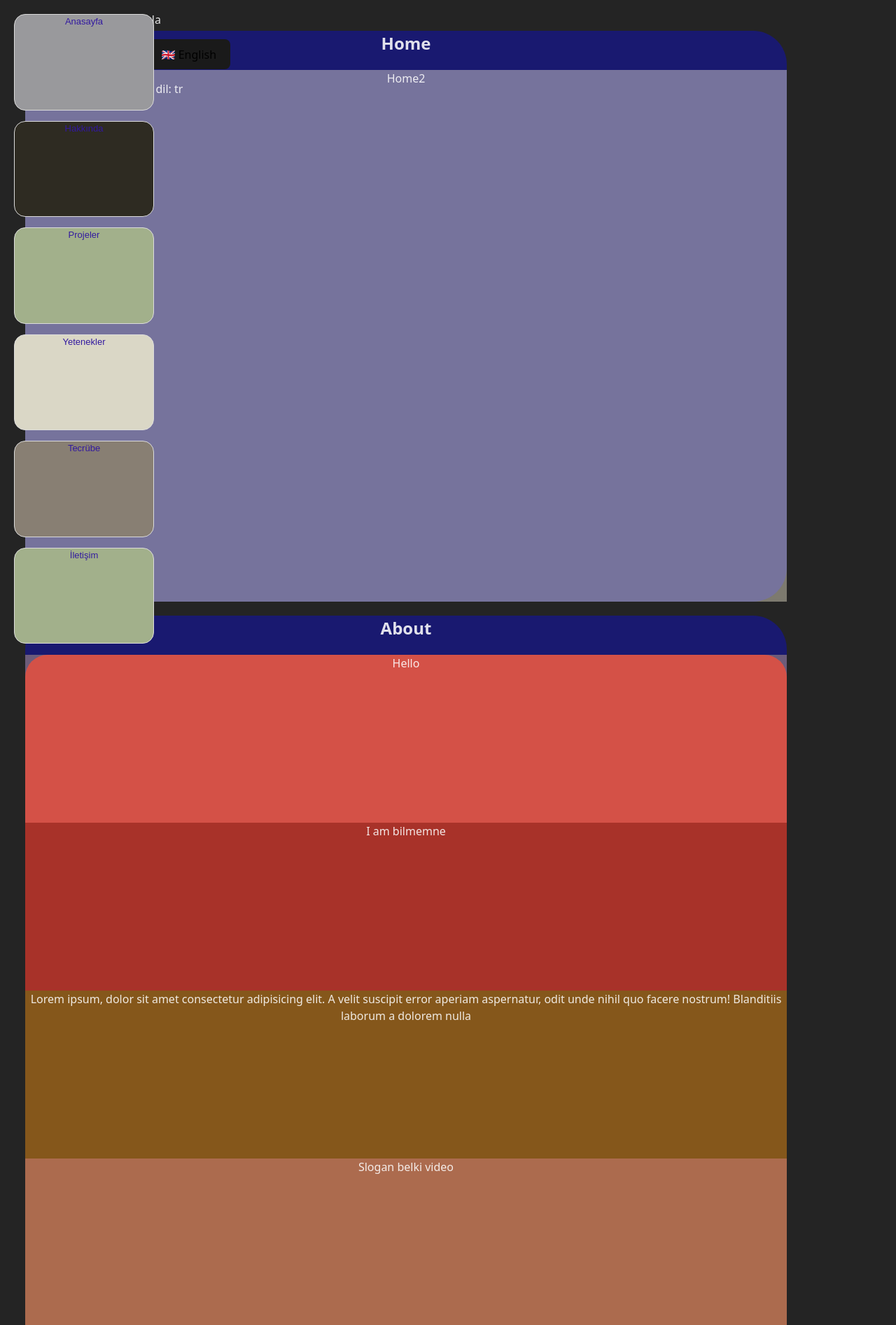
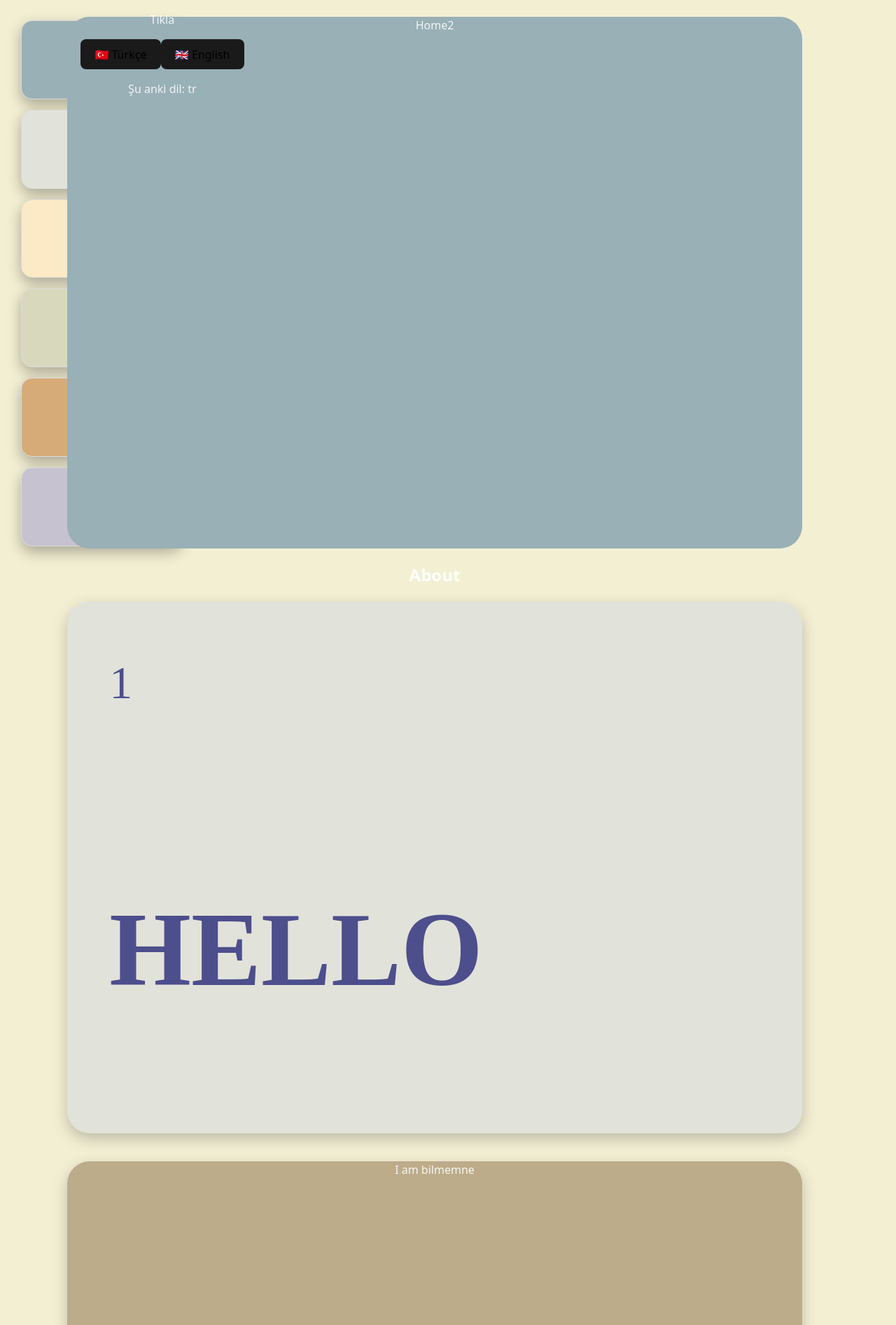
Before and after one commit to efnangenc/portfolio, a React (Vite) app in the folder my-portfolio/: page / in a window 1280 px wide. Shown: the top 1894 px of the page at 70% size. Built offline with nearby package versions, Linux system fonts and the light colour scheme.

Commit message:
noluyo şu an yaa..

```diff
--- a/my-portfolio/src/components/Content.jsx
+++ b/my-portfolio/src/components/Content.jsx
@@ -2,7 +2,7 @@ import { useEffect, useRef } from "react";
 import menuItems from "../data/menuItems.js";
 import "../styles/Content.scss";
 
-function Content({setIsVisible}) {
+function Content({ setIsVisible }) {
   const itemRefs = useRef([]); // tüm section’ları saklayacağız
 
   useEffect(() => {
@@ -11,7 +11,7 @@ function Content({setIsVisible}) {
         entries.forEach((entry) => {
           if (entry.isIntersecting) {
             console.log(entry.target);
-            setIsVisible(entry.target.id);
+            setIsVisible(entry.target.id); // çalışır - parent component'e hangi section'ın aktif olduğu bildirilir
           }
         });
       },
@@ -21,11 +21,23 @@ function Content({setIsVisible}) {
     );
 
     itemRefs.current.forEach((el) => {
-      if (el) observer.observe(el);
+      if (el) observer.observe(el); //izlediklerimi observer değişkenine ekle
     });
 
-    return () => observer.disconnect();
+    return () => observer.disconnect(); // çalışır - parent component'e hangi section'ın aktif olduğu bildirilir
   }, [setIsVisible]);
+
+  // ✅ Doğru - callback ref kullan
+  const setRef = (id) => (el) => {
+    if (el) {
+      const index = itemRefs.current.findIndex((item) => item?.id === id);
+      if (index === -1) {
+        itemRefs.current.push(el);
+      } else {
+        itemRefs.current[index] = el;
+      }
+    }
+  };
 
   return (
     <div className="content">
@@ -35,7 +47,8 @@ function Content({setIsVisible}) {
           <div
             key={item.id}
             id={item.id}
-            ref={(el) => (itemRefs.current[index] = el)}
+            // ref={(el) => (itemRefs.current[index] = el)}
+            ref={setRef(item.id)}
             className="content__item"
           >
             <h2>{item.label}</h2>
--- a/my-portfolio/src/data/menuItems.js
+++ b/my-portfolio/src/data/menuItems.js
@@ -8,38 +8,50 @@ import ContactPage from "../pages/Contact.jsx";
 const menuItems = [
   {
     id: "home",
-    label: "Home",
-    color: "#99999C",
+    no: "01",
+    // label: "Home",
+    // color: "#99999C",
+    color: "#98B0B6",
     Component: HomePage,
   },
   {
     id: "about",
+    no: "02",
     label: "About",
-    color: "#2E2B22",
+    // color: "#2E2B22",
+    color: "#E1E3DA",
     Component: AboutPage,
   },
   {
     id: "work",
+    no: "03",
     label: "Work",
-    color: "#A2B08B",
+    // color: "#A2B08B",
+    color: "#FCE9C5",
     Component: WorkPage,
   },
   {
     id: "talent",
+    no: "04",
     label: "Talent",
-    color: "#DAD7C6",
+    // color: "#DAD7C6",
+    color: "#D8D9BC",
     Component: TalentPage,
   },
   {
     id: "career",
+    no: "05",
     label: "Career",
-    color: "#887F73",
+    // color: "#887F73",
+    color: "#D7AB77",
     Component: CareerPage,
   },
   {
     id: "contact",
+    no: "06",
     label: "Contact",
-    color: "#A2B08B",
+    // color: "#A2B08B",
+    color: "#C7C2D0",
     Component: ContactPage,
   },
 ];
--- a/my-portfolio/src/index.css
+++ b/my-portfolio/src/index.css
@@ -6,7 +6,7 @@
 
   color-scheme: light dark;
   color: rgba(255, 255, 255, 0.87);
-  background-color: #242424;
+  background-color: #F3EFD3;
 
   font-synthesis: none;
   text-rendering: optimizeLegibility;
--- a/my-portfolio/src/pages/About.jsx
+++ b/my-portfolio/src/pages/About.jsx
@@ -2,9 +2,14 @@ import "../styles/About.scss";
 
 function About() {
   return (
+    <div className="container">
+      <div className="about-hello">
+        <p className="number">1</p>
+        <p className="text">HELLO</p>
+      </div>
       <div className="about">
-      <div className="about-hello">Hello</div>
         <div className="about-banner">I am bilmemne</div>
+        <h1>deneme</h1>
         <div className="about-text">
           Lorem ipsum, dolor sit amet consectetur adipisicing elit. A velit
           suscipit error aperiam aspernatur, odit unde nihil quo facere nostrum!
@@ -20,6 +25,7 @@ function About() {
           <div className="sims">burası video</div>
         </div>
       </div>
+    </div>
   );
 }
 
--- a/my-portfolio/src/styles/About.scss
+++ b/my-portfolio/src/styles/About.scss
@@ -1,37 +1,68 @@
-.about {
-  // height: 700px;
-  border-radius: 2rem;
-  background-color: rgba(255, 0, 0, 0.781);
-  z-index: 3;
+.container {
+  // background-color: red;
 
   .about-hello {
-    // width: 700px;
-    height: 240px;
-    background-color: rgba(222, 184, 135, 0.425);
+    color: rgba(25, 25, 112, 0.74);
+    // font-size: 80px;
+    font-family: cursive; /* veya istediğin font */
+    height: 95vh;
+    border-radius: 2rem;
+    background-color: #e1e3da;
+    box-shadow: 0 8px 20px rgba(71, 69, 69, 0.3);
+    margin-bottom: 40px;
+    display: flex;
+    flex-direction: column;
+    justify-content: space-between;
+    align-items: flex-start;
+    padding-left: 60px;
+    .number {
+      font-size: 66px;
     }
+    .text {
+      font-size: 150px;
+      font-weight: 800;
+    }
+  }
+  .about {
+    // border-radius: 2rem;
+    z-index: 3;
+    gap: 10px;
+    display: flex;
+    flex-direction: column; /* alt alta dizilsin */
+    gap: 20px;
+    border-radius: 2rem;
+    z-index: 3;
     .about-banner {
-    height: 240px;
       background-color: rgba(128, 98, 59, 0.479);
     }
     .about-text {
-    height: 240px;
       background-color: rgb(133, 87, 27);
     }
     .about-video {
-    height: 240px;
+      height: 12vh;
       background-color: rgba(135, 222, 139, 0.466);
     }
     .card-sims {
       display: flex;
-    height: 640px;
       background-color: rgba(196, 124, 30, 0.527);
       .about-card {
         width: 54vw;
+        border-radius: 2rem;
         background-color: rgba(77, 45, 4, 0.411);
       }
       .sims {
+        border-radius: 2rem;
         width: 31vw;
         background-color: rgba(222, 184, 135, 0.425);
       }
     }
   }
+
+  .about {
+    > * {
+      border-radius: 2rem;
+      height: 95vh;
+      box-shadow: 0 8px 20px rgba(71, 70, 70, 0.3);
+    }
+  }
+}
--- a/my-portfolio/src/styles/Content.scss
+++ b/my-portfolio/src/styles/Content.scss
@@ -1,14 +1,14 @@
 .content {
-  // max-width: 1280px;
-  // margin: 0 auto;
-  // padding: 2rem;
-  // text-align: center;
+  // background-color: red;
+  position: relative;
+  top:-20px;
   .content__item {
-    position: relative;
-    background-color: midnightblue;
-    width: 85vw;
+    position: relative;   //İçindeki bir child position: absolute; ise ve bu parent’a göre konumlanacak
+    // background-color: rgba(25, 25, 112, 0.219);
+    width: 82vw;
     // height: 95vh;
-    left: -60px;
+    left: -19px;
     border-radius: 3rem;
+
   }
 }
--- a/my-portfolio/src/styles/Home.scss
+++ b/my-portfolio/src/styles/Home.scss
@@ -1,5 +1,6 @@
 .home{
-     background-color: rgba(255, 248, 220, 0.404);
+     background-color: #98B0B6;
+     border-radius: 2rem;
     // height: 700px;
     height: 95vh;
 }
--- a/my-portfolio/src/styles/Navi.scss
+++ b/my-portfolio/src/styles/Navi.scss
@@ -5,13 +5,13 @@
   justify-content: flex-start;
 
   position: fixed;
-  left: 20px;
-  top: 20px;
-  width: 200px;
-  height: 900px;
-  z-index: 1200;
-  overflow-y: auto;
+  margin: 5px 0px 0px 30px;
+  left: 0px;
+  width: 230px;
+  // height: 900px;
+  height: 94vh;
 
+  // background-color: red;
   background-image: none;
   background-attachment: scroll;
   background-clip: border-box;
@@ -24,9 +24,6 @@
   unicode-bidi: isolate;
 
   gap: 15px;
-
-  display: flex;
-  overflow: hidden;
 }
 
 // Tıklanabilir link / buton
@@ -41,13 +38,13 @@
   cursor: pointer;
   //   pointer-events: all;  //Bu elemanın tıklanabilir olmasını sağlar. Normalde varsayılan auto zaten bunu yapar.
 
-  width: 200px;
+  width: 230px;
   height: 114px;
   min-height: 104px;
 
-  // background-color: rgb(255, 255, 255);
   border: 1px solid rgb(219, 219, 219);
   border-radius: 16px;
+  box-shadow: 0 8px 20px rgba(0, 0, 0, 0.3);
 
   //   font-kerning: auto;
   //   font-optical-sizing: auto;
@@ -75,7 +72,6 @@
   &.active {
     flex: 3;
     background-color: #92a746;
-
   }
   // &:hover{
   //   flex:3
```
Lines whose indentation alone changed are shown as unchanged.
